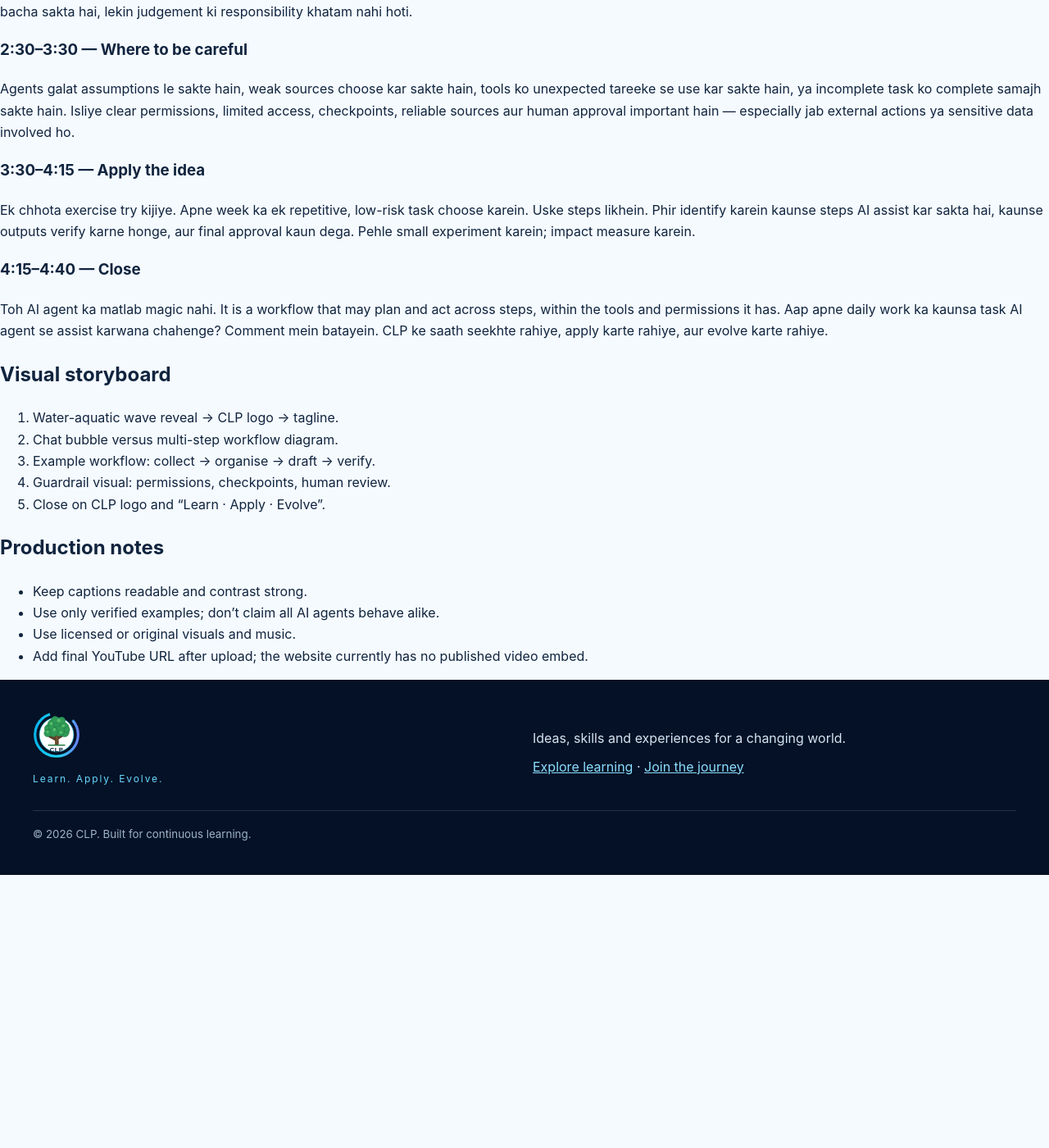
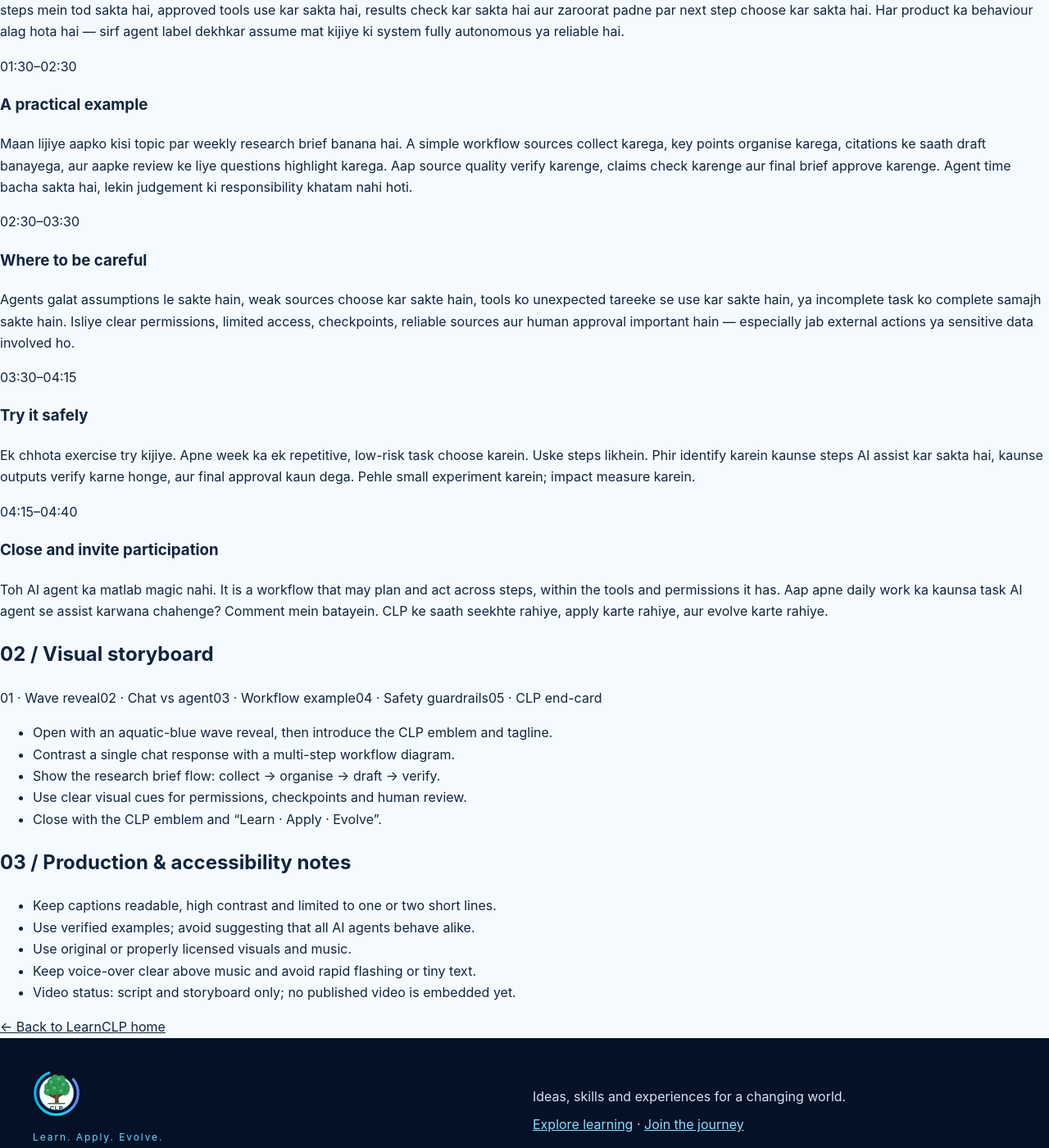
Before and after one commit to sanjeevkshu/clp, a Jekyll site: the page built from video/launch-video.md, in a window 1280 px wide and 1400 px high, scrolled down 866 px. Shown: the whole window at 82% size. Built offline with Jekyll 4.4.1, drawn with Linux system fonts in a browser that asks for light colours; before the commit the page ends 1933 px from its top, so only the background shows below that; some of the changed text lies outside the part shown.

Commit message:
Design Episode 01 script page as structured CLP editorial experience

```diff
--- a/video/launch-video.md
+++ b/video/launch-video.md
@@ -1,47 +1,36 @@
 ---
 title: "AI Agents: Chatbot Se Aage Kya?"
-description: "The first CLP launch episode — a conversational Hinglish introduction to AI agents."
+description: "Episode 01 of CLP Decodes: a conversational Hinglish script explaining AI agents, practical workflows and human oversight."
 permalink: /video/launch-video/
 ---
-# Episode 01 — CLP Decodes
-
-**Working title:** AI Agents: Chatbot Se Aage Kya?
-**Target duration:** 4–5 minutes
-**Format:** Brand-led voice-over, kinetic typography, simple diagrams and screen examples
-**Language:** Conversational Hinglish
-
-## Script
-
-### 0:00–0:15 — Hook
-Duniya mein AI tools tezi se badh rahe hain. Aaj hum AI se sawaal poochte hain aur jawab lete hain. Lekin AI agent ka idea isse ek step aage jaata hai: goal samajhna, steps plan karna, tools use karna aur task ke beech progress check karna. Toh chatbot aur AI agent mein actual difference kya hai?
-
-### 0:15–0:40 — CLP introduction
-Welcome to CLP — Continuous Learning & Progressive Evolution. Yahan hum naye ideas ko simple language mein samjhenge, practical examples explore karenge, aur knowledge ko action mein badlenge. CLP ka principle hai: Learn. Apply. Evolve.
-
-### 0:40–1:30 — Chatbot vs agent
-Ek typical chatbot conversation mein aap prompt dete hain aur model response deta hai. Agent-style workflow mein system ko ek goal diya ja sakta hai; woh task ko steps mein tod sakta hai, approved tools use kar sakta hai, results check kar sakta hai aur zaroorat padne par next step choose kar sakta hai. Har product ka behaviour alag hota hai — sirf agent label dekhkar assume mat kijiye ki system fully autonomous ya reliable hai.
-
-### 1:30–2:30 — Practical example
-Maan lijiye aapko kisi topic par weekly research brief banana hai. A simple workflow sources collect karega, key points organise karega, citations ke saath draft banayega, aur aapke review ke liye questions highlight karega. Aap source quality verify karenge, claims check karenge aur final brief approve karenge. Agent time bacha sakta hai, lekin judgement ki responsibility khatam nahi hoti.
-
-### 2:30–3:30 — Where to be careful
-Agents galat assumptions le sakte hain, weak sources choose kar sakte hain, tools ko unexpected tareeke se use kar sakte hain, ya incomplete task ko complete samajh sakte hain. Isliye clear permissions, limited access, checkpoints, reliable sources aur human approval important hain — especially jab external actions ya sensitive data involved ho.
-
-### 3:30–4:15 — Apply the idea
-Ek chhota exercise try kijiye. Apne week ka ek repetitive, low-risk task choose karein. Uske steps likhein. Phir identify karein kaunse steps AI assist kar sakta hai, kaunse outputs verify karne honge, aur final approval kaun dega. Pehle small experiment karein; impact measure karein.
-
-### 4:15–4:40 — Close
-Toh AI agent ka matlab magic nahi. It is a workflow that may plan and act across steps, within the tools and permissions it has. Aap apne daily work ka kaunsa task AI agent se assist karwana chahenge? Comment mein batayein. CLP ke saath seekhte rahiye, apply karte rahiye, aur evolve karte rahiye.
-
-## Visual storyboard
-1. Water-aquatic wave reveal → CLP logo → tagline.
-2. Chat bubble versus multi-step workflow diagram.
-3. Example workflow: collect → organise → draft → verify.
-4. Guardrail visual: permissions, checkpoints, human review.
-5. Close on CLP logo and “Learn · Apply · Evolve”.
-
-## Production notes
-- Keep captions readable and contrast strong.
-- Use only verified examples; don't claim all AI agents behave alike.
-- Use licensed or original visuals and music.
-- Add final YouTube URL after upload; the website currently has no published video embed.
+<article class="video-episode">
+  <header class="episode-hero">
+    <p class="episode-kicker">CLP Decodes · Episode 01</p>
+    <h1>AI Agents: Chatbot Se Aage Kya?</h1>
+    <p class="episode-intro">A production-ready, conversational Hinglish episode that explains what agent-style AI workflows can do, where they help, and why human judgement still matters.</p>
+    <div class="episode-meta"><span>◷ 4–5 minutes</span><span>◉ Conversational Hinglish</span><span>▤ Voice-over + motion graphics</span><span>Production script</span></div>
+  </header>
+  <div class="episode-shell">
+    <div class="episode-callout"><strong>Episode promise</strong><br>By the end, viewers should be able to distinguish a typical chatbot interaction from a multi-step agent-style workflow—and identify one safe task to experiment with.</div>
+    <section class="episode-section" aria-labelledby="episode-script-title">
+      <h2 id="episode-script-title">01 / Voice-over script</h2>
+      <div class="script-beat"><div class="script-time">00:00–00:15</div><div><h3>The hook</h3><p>Duniya mein AI tools tezi se badh rahe hain. Aaj hum AI se sawaal poochte hain aur jawab lete hain. Lekin AI agent ka idea isse ek step aage jaata hai: goal samajhna, steps plan karna, tools use karna aur task ke beech progress check karna. Toh chatbot aur AI agent mein actual difference kya hai?</p></div></div>
+      <div class="script-beat"><div class="script-time">00:15–00:40</div><div><h3>Meet CLP</h3><p>Welcome to CLP — Continuous Learning &amp; Progressive Evolution. Yahan hum naye ideas ko simple language mein samjhenge, practical examples explore karenge, aur knowledge ko action mein badlenge. CLP ka principle hai: Learn. Apply. Evolve.</p></div></div>
+      <div class="script-beat"><div class="script-time">00:40–01:30</div><div><h3>Chatbot vs agent</h3><p>Ek typical chatbot conversation mein aap prompt dete hain aur model response deta hai. Agent-style workflow mein system ko ek goal diya ja sakta hai; woh task ko steps mein tod sakta hai, approved tools use kar sakta hai, results check kar sakta hai aur zaroorat padne par next step choose kar sakta hai. Har product ka behaviour alag hota hai — sirf agent label dekhkar assume mat kijiye ki system fully autonomous ya reliable hai.</p></div></div>
+      <div class="script-beat"><div class="script-time">01:30–02:30</div><div><h3>A practical example</h3><p>Maan lijiye aapko kisi topic par weekly research brief banana hai. A simple workflow sources collect karega, key points organise karega, citations ke saath draft banayega, aur aapke review ke liye questions highlight karega. Aap source quality verify karenge, claims check karenge aur final brief approve karenge. Agent time bacha sakta hai, lekin judgement ki responsibility khatam nahi hoti.</p></div></div>
+      <div class="script-beat"><div class="script-time">02:30–03:30</div><div><h3>Where to be careful</h3><p>Agents galat assumptions le sakte hain, weak sources choose kar sakte hain, tools ko unexpected tareeke se use kar sakte hain, ya incomplete task ko complete samajh sakte hain. Isliye clear permissions, limited access, checkpoints, reliable sources aur human approval important hain — especially jab external actions ya sensitive data involved ho.</p></div></div>
+      <div class="script-beat"><div class="script-time">03:30–04:15</div><div><h3>Try it safely</h3><p>Ek chhota exercise try kijiye. Apne week ka ek repetitive, low-risk task choose karein. Uske steps likhein. Phir identify karein kaunse steps AI assist kar sakta hai, kaunse outputs verify karne honge, aur final approval kaun dega. Pehle small experiment karein; impact measure karein.</p></div></div>
+      <div class="script-beat"><div class="script-time">04:15–04:40</div><div><h3>Close and invite participation</h3><p>Toh AI agent ka matlab magic nahi. It is a workflow that may plan and act across steps, within the tools and permissions it has. Aap apne daily work ka kaunsa task AI agent se assist karwana chahenge? Comment mein batayein. CLP ke saath seekhte rahiye, apply karte rahiye, aur evolve karte rahiye.</p></div></div>
+    </section>
+    <section class="episode-section" aria-labelledby="storyboard-title">
+      <h2 id="storyboard-title">02 / Visual storyboard</h2>
+      <div class="episode-steps"><span>01 · Wave reveal</span><span>02 · Chat vs agent</span><span>03 · Workflow example</span><span>04 · Safety guardrails</span><span>05 · CLP end-card</span></div>
+      <ul><li>Open with an aquatic-blue wave reveal, then introduce the CLP emblem and tagline.</li><li>Contrast a single chat response with a multi-step workflow diagram.</li><li>Show the research brief flow: collect → organise → draft → verify.</li><li>Use clear visual cues for permissions, checkpoints and human review.</li><li>Close with the CLP emblem and “Learn · Apply · Evolve”.</li></ul>
+    </section>
+    <section class="episode-section" aria-labelledby="production-title">
+      <h2 id="production-title">03 / Production &amp; accessibility notes</h2>
+      <ul><li>Keep captions readable, high contrast and limited to one or two short lines.</li><li>Use verified examples; avoid suggesting that all AI agents behave alike.</li><li>Use original or properly licensed visuals and music.</li><li>Keep voice-over clear above music and avoid rapid flashing or tiny text.</li><li>Video status: script and storyboard only; no published video is embedded yet.</li></ul>
+    </section>
+    <div class="episode-actions"><a href="{{ '/learn/' | relative_url }}">← Back to Learn</a><a class="secondary" href="{{ '/' | relative_url }}">CLP home</a></div>
+  </div>
+</article>
```
